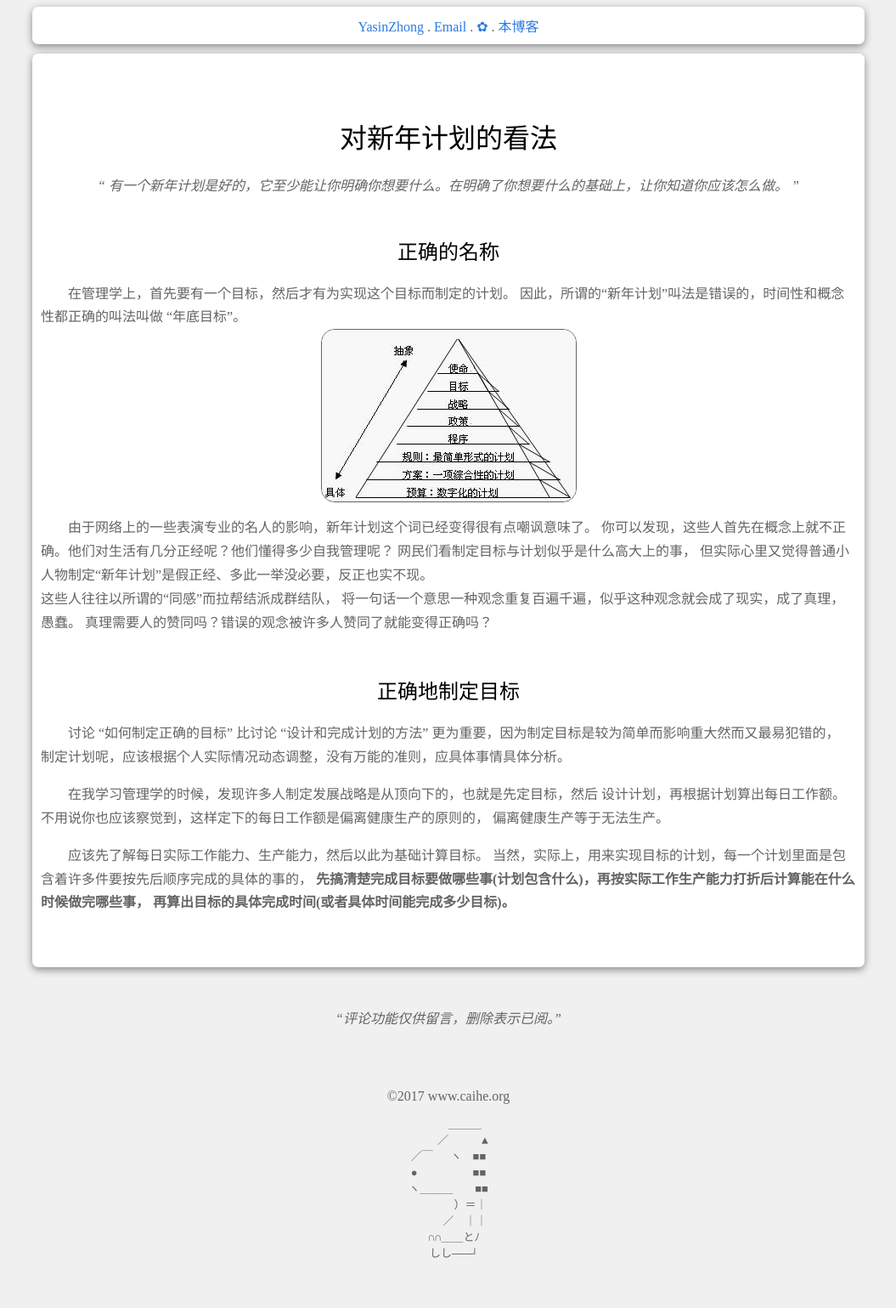
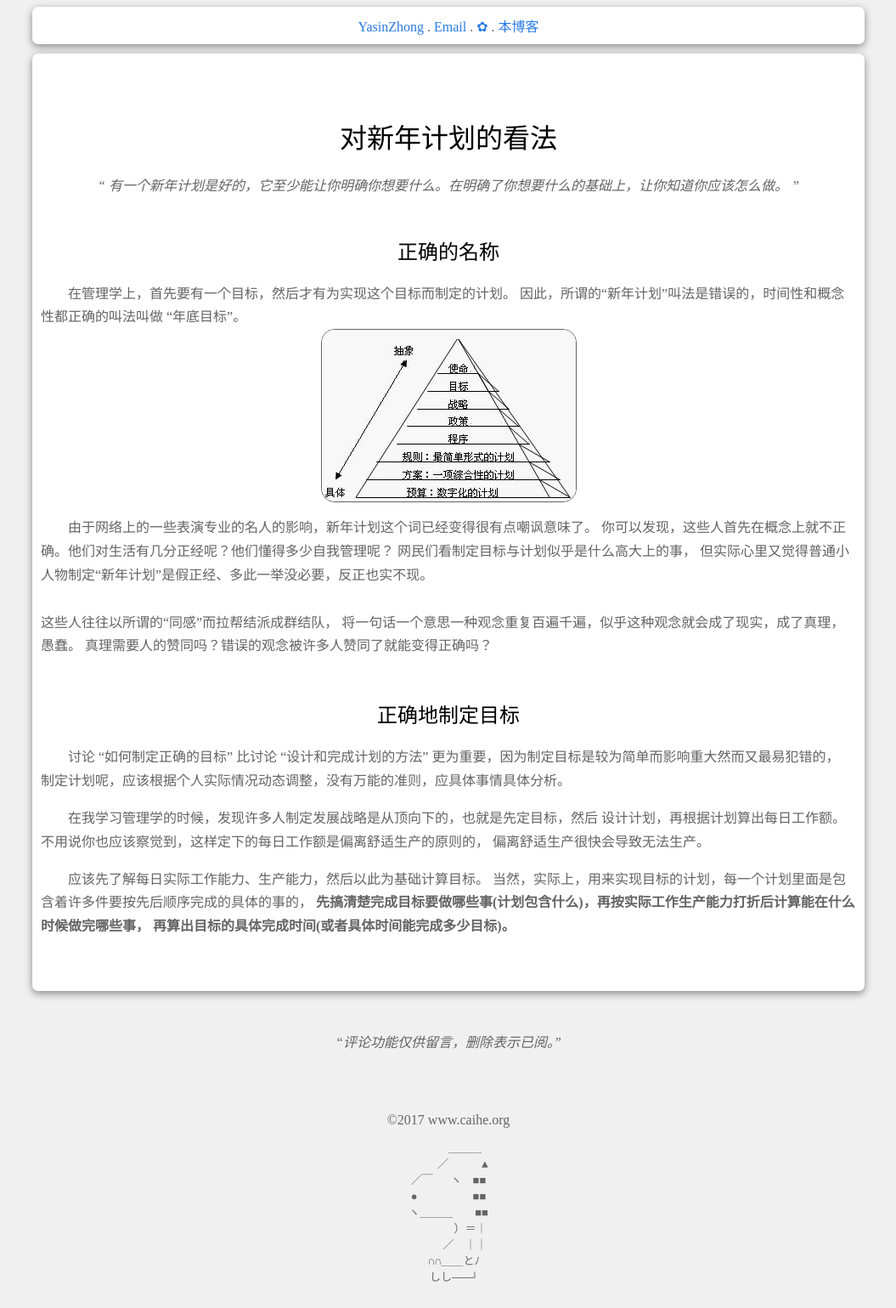
Before and after one commit to YasinZhong/yasinzhong.github.io, a Jekyll site: the page built from _posts/2018-3-4-NewYplan.html, in a window 1280 px wide. Shown: the whole page at 85% size, without its empty margins (112-1167 px from the left). Built offline with Jekyll 4.4.1, drawn with Linux system fonts in a browser that asks for light colours; comment, search, counter and statistics services are not loaded; before the commit the page ends 1511 px from its top, so only the background shows below that.

Commit message:
2018/03/24

```diff
--- a/Post/twi.html
+++ b/Post/twi.html
@@ -13,7 +13,7 @@ title: 最近如何？
 
 <p id="2018-3-14">
   <b>生活方式</b><br/>
-  我不相信周围人的生活观念，这有时让我显得与集体格格不入。我知道自己一天工作或学习7小时的的理论与行动都是正确的。
+  我不相信周围人的生活观念，这有时让我显得与集体格格不入。我知道自己一天工作或学习6小时的的理论与行动都是正确的。
   无论别人的话看起来多么有道理，都只能作为参考。我相信我自己，从自己的成长速度来看，我就知道自己在许多方面比大多数人都要高明、正确！
   在我环境中的多数人，家境和大学前的教育环境都要比我好很多，然而现在我们却在同一所高校了，足以见得他们的进步速度是缓慢的。也许瘦死的骆驼比马大，
   他们仍然有一些地方水平高于我，值得我学习，但是我对未来的自己充满信心，从大二的成绩排名上，就已经证明了许多事实！
--- a/_posts/2018-3-4-NewYplan.html
+++ b/_posts/2018-3-4-NewYplan.html
@@ -21,7 +21,7 @@ title: 对新年计划的看法
 	你可以发现，这些人首先在概念上就不正确。他们对生活有几分正经呢？他们懂得多少自我管理呢？
 	网民们看制定目标与计划似乎是什么高大上的事，
 	但实际心里又觉得普通小人物制定“新年计划”是假正经、多此一举没必要，反正也实不现。
-	<br>
+	<br><br>
 	这些人往往以所谓的“同感”而拉帮结派成群结队，
 	将一句话一个意思一种观念重复百遍千遍，似乎这种观念就会成了现实，成了真理，愚蠢。
 	真理需要人的赞同吗？错误的观念被许多人赞同了就能变得正确吗？
@@ -34,8 +34,8 @@ title: 对新年计划的看法
 </p>
 <p>
 	在我学习管理学的时候，发现许多人制定发展战略是从顶向下的，也就是先定目标，然后
-	设计计划，再根据计划算出每日工作额。不用说你也应该察觉到，这样定下的每日工作额是偏离健康生产的原则的，
-	偏离健康生产等于无法生产。
+	设计计划，再根据计划算出每日工作额。不用说你也应该察觉到，这样定下的每日工作额是偏离舒适生产的原则的，
+	偏离舒适生产很快会导致无法生产。
 </p>
 
 <p>
```
Also changed, not shown: _posts/2018-3-24-RealLife.html (added, +10 -0 lines).
